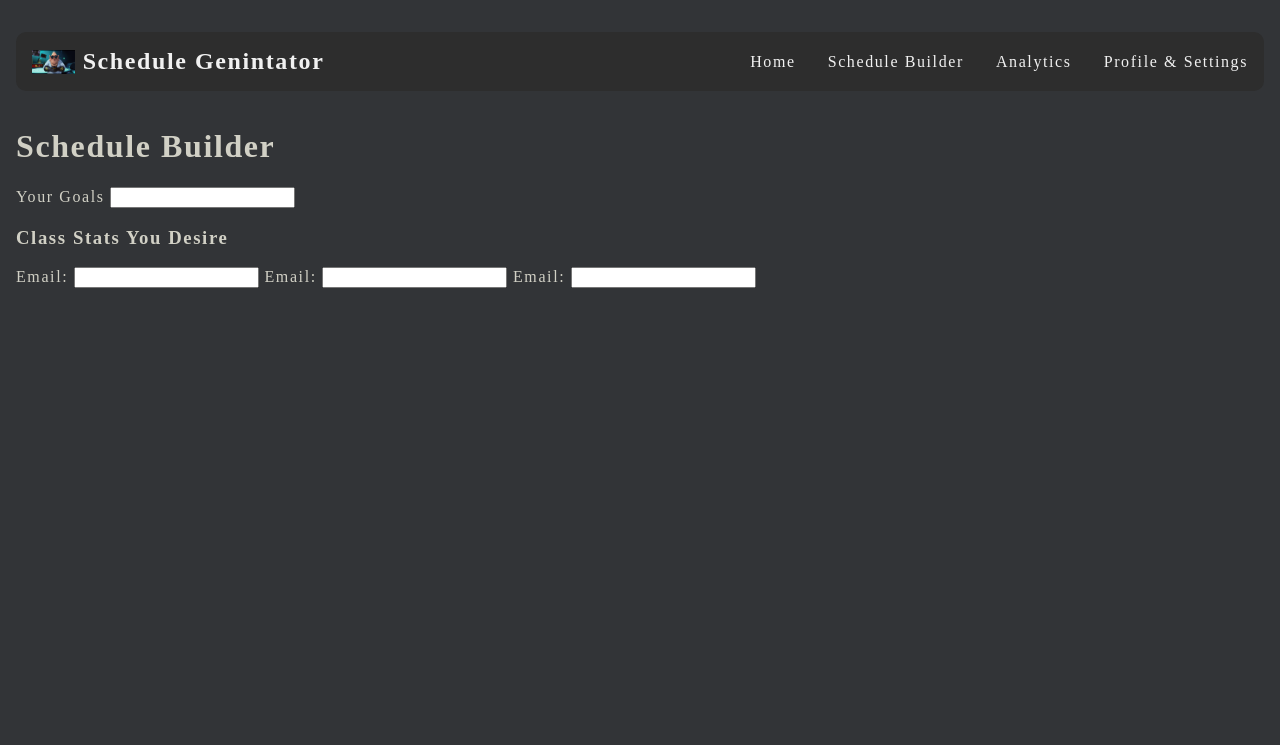
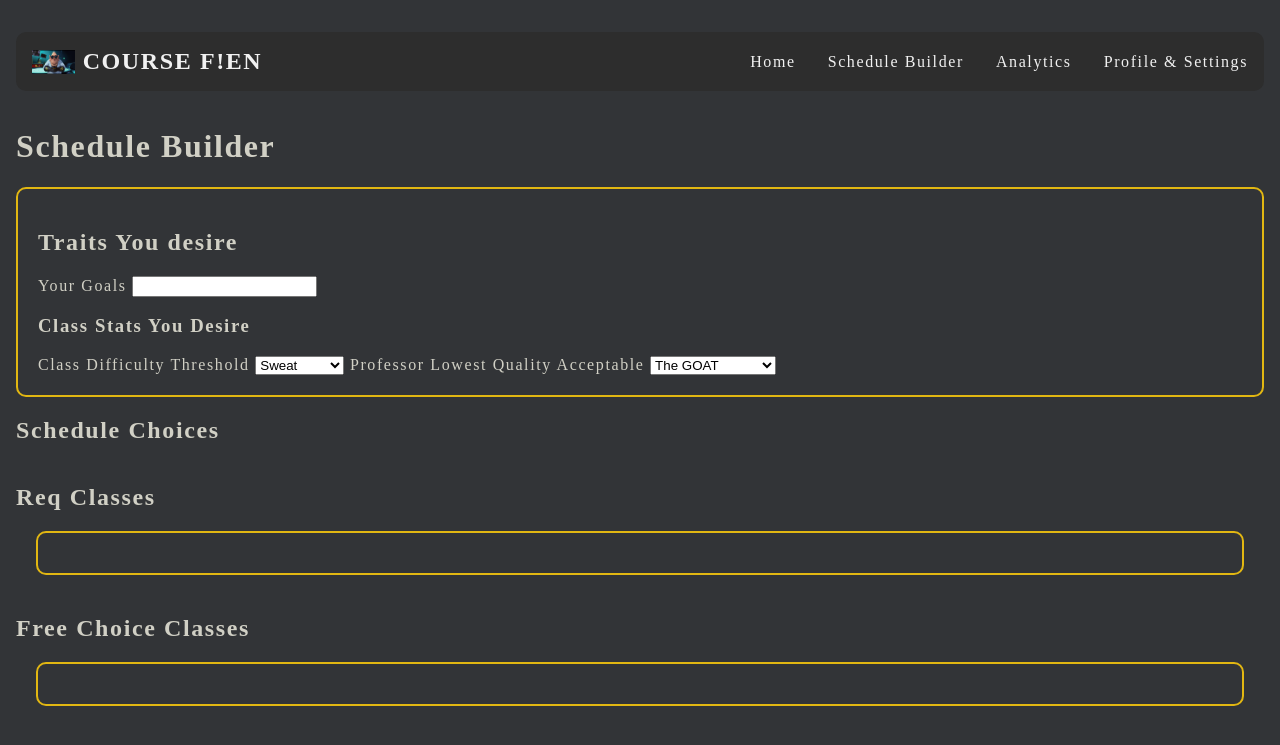
Before and after one commit to WilliamBizier/DandyHacks, a Flask app: template templates/pages/scheduleBuilder.html in a window 1280 px wide. Shown: the top 745 px of the page. Run offline with Flask 3, Linux system fonts and the light colour scheme; the template is opened without the code that fills it, so the values that code supplies are empty.

```diff
--- a/courses_lectures.csv
+++ b/courses_lectures.csv
@@ -1,4 +1,4 @@
-Code,Title,Credits,Prereqs,Day,Begin,End,Division,Term
+Code,Title,Credits,Prereqs,Day,Begin,End,Division,Term, professor
 WRTG 105-04,What Is Human Nature?,4.0,,MW,1230 PM,145 PM,WRTG,Fall,Adam Stauffer
 WRTG 105-06,"Being Homo Sapiens: The Brain, The Mind, The Heart and Full Catastrophe",4.0,,TR,1230 PM,145 PM,WRTG,Fall,Stella Wang
 WRTG 105-08,Video Games & Play,4.0,,MW,200 PM,315 PM,WRTG,Fall,Kristana Textor
--- a/server.py
+++ b/server.py
@@ -112,8 +112,6 @@ def signup():
             else:
                 classes[dept] = [course]
 
-
-
         # Error handling
         if password != password_confirm or not password:
             print("whoops 4")
@@ -144,7 +142,6 @@ def signup():
             response.headers['X-Content-Type-Options'] = 'nosniff'
             return response
 
-
         # Escape and add user to database
         username = html.escape(username)
         if database.add_user(username, password, email, major, classes):
@@ -169,7 +166,7 @@ def dashboard():
     token = request.cookies.get('auth', None)
     if (token != None and database.check_token(token=token)):
         user = database.get_user_by_token(token=token)
-        return render_template('/pages/dashBoard.html', username = user.username)
+        return render_template('/pages/dashBoard.html', username=user.username)
     else:
         response = make_response(redirect(url_for('index', _external=True)))
         response.set_cookie('auth', '', max_age=0)
@@ -187,24 +184,30 @@ def profile():
         response.set_cookie('auth', '', max_age=0)
         return response
 
+
 @app.route('/schedulebuilder')
 def schedulebuilder():
     token = request.cookies.get('auth', None)
-    if (token != None and database.check_token(token=token)):
-        user = database.get_user_by_token(token=token)
-        return render_template('/pages/scheduleBuilder.html')
-    else:
+    if token == None and database.check_token(token=token) == False:
         response = make_response(redirect(url_for('index', _external=True)))
         response.set_cookie('auth', '', max_age=0)
         return response
 
+    else:
+        if request.method == 'GET':
+            return render_template('/pages/scheduleBuilder.html')
 
-@app.route('/inputClasses')
-def inputclasses():
-    pass
+        if request.method == 'POST':
+            user = database.get_user_by_token(token=token)
+            # preprossing
 
-@app.route('/gptFunc')
-def gptFunc():
-    pass
+            # GPT
+
+            # Rate My Professor
+
+            # class outputs for schedule
+
+            # re-render the page with new class cards
+
 
 app.run(debug=True, host='127.0.0.1', port=8080)
--- a/static/CSS-pages/dashBoard.css
+++ b/static/CSS-pages/dashBoard.css
@@ -1,18 +1,4 @@
 @import url('../global.css');
-
-body {
-    background-color: var(--background);
-    color: var(--text-main);
-    font-family: Jetbrains-Light;
-    letter-spacing: .1rem;
-    margin: 0;
-    display: flex;
-    justify-content: center;
-    align-items: flex-start;
-    min-height: 100vh;
-    padding: 1rem;
-    box-sizing: border-box;
-  }
 
 
 /* tablet */
--- a/static/CSS-pages/scheduleBuilder.css
+++ b/static/CSS-pages/scheduleBuilder.css
@@ -0,0 +1,31 @@
+@import url('../global.css');
+
+
+
+.gigaForm{
+    border-radius: 10px;
+    border-color: var(--accent-color);
+    border-width: 2px;
+    border-style: solid;
+    padding: 20px;
+}
+
+.scheduleOutputMain{
+    display: flex;
+    flex-direction: column;
+
+}
+.scheduleThing{
+    margin: 20px;
+
+}
+
+
+
+/* tablet */
+@media only screen and (max-width: 900px) {
+}
+
+/* phone */
+@media only screen and (max-width: 600px) {
+}
--- a/static/global.css
+++ b/static/global.css
@@ -13,7 +13,6 @@
     --header3: 20;
     --text: 30;
     --subText: 28;
-
 
 }
 
--- /dev/null
+++ b/templates/components/classCards.html
@@ -0,0 +1,14 @@
+<link rel="stylesheet" href="{{ url_for('static', filename='../CSS-components/classCards.css') }}">
+<div class='classCard'>
+    <h2>{{className}}</h2>
+    <h3>Power Ranking: {{score}}</h3>
+    <h3>Professor: {{professor}}</h3>
+    <p>Ranking: {{ranking}}</p>
+    <p>Difficulty: {{diff}}</p>
+    <p>Would Take Agian: {{wta}}</p>
+    <h3>Class Info</h3>
+    <p>Start: {{start}}</p>
+    <p>End: {{end}}</p>
+    <p>Term: {{term}}</p>
+
+</div>
--- a/templates/components/navBar.html
+++ b/templates/components/navBar.html
@@ -2,7 +2,7 @@
 <nav class="navbar">
     <div class="logo">
         <img src="{{ url_for('static', filename='/assets/images/Dr-Nefario.png') }}">
-        <span>Schedule Genintator</span>
+        <span>COURSE F!EN</span>
     </div>
     <div class="nav-links">
         <a href="{{ url_for('dashboard') }}" class="{% if active_page == 'dashboard' %}active{% endif %}">
--- a/templates/pages/scheduleBuilder.html
+++ b/templates/pages/scheduleBuilder.html
@@ -5,7 +5,7 @@
         <meta charset="UTF-8">
         <meta name="viewport" content="width=device-width, initial-scale=1.0">
         <title>balls</title>
-        <link rel="stylesheet" href="static/CSS-pages/dashBoard.css">
+        <link rel="stylesheet" href="static/CSS-pages/scheduleBuilder.css">
 
     </head>
 
@@ -17,25 +17,68 @@
 
             <div>
                 <!-- class stats forms -->
-                <form action="{{url_for('signup')}}" method="POST" class='gigaForm'>
-                    <label for="goals">Your Goals</label>
-                <input type="text" id="goals" name="goals" required>
 
-                <h3> Class Stats You Desire </h3>
-                <label for="email">Email:</label>
-                <input type="text" id="email" name="email" required>
-                <label for="email">Email:</label>
-                <input type="text" id="email" name="email" required>
-                <label for="email">Email:</label>
-                <input type="text" id="email" name="email" required>
+                <div class="gigaForm">
+                    <h2>Traits You desire</h2>
+                    <form action="{{url_for('schedulebuilder')}}" method="POST">
+                        <label for="goals">Your Goals</label>
+                        <input type="text" id="goals" name="goals" required>
 
+                        <h3> Class Stats You Desire </h3>
+                        <label for="classDiff">Class Difficulty
+                            Threshold</label>
+                        <select id="classDiff" name="major" required>
+                            <option value="5">Sweat</option>
+                            <option value="4">Hard</option>
+                            <option value="3">Medium</option>
+                            <option value="2">Easy</option>
+                            <option value="1">Brain Dead</option>
+                        </select>
 
+                        <label for="profQuality">Professor Lowest Quality
+                            Acceptable</label>
+                        <select id="profQuality" name="major" required>
+                            <option value="5">The GOAT</option>
+                            <option value="4">Great</option>
+                            <option value="3">Okay</option>
+                            <option value="2">no comment</option>
+                            <option value="1">un dying hatrated</option>
+                        </select>
 
+                    </form>
+                </div>
 
-                </form>
+                <!-- schedule output -->
+                <div>
+                    <h2>Schedule Choices</h2>
+                    <div class="scheduleOutputMain">
+                        <div>
+                            <h2>Req Classes</h2>
+                            <div class="gigaForm scheduleThing">
+                            </div>
 
+                        </div>
+                        <div>
+                            <h2>Free Choice Classes </h2>
+                            <div class="gigaForm scheduleThing">
 
+                            </div>
+                        </div>
+                    </div>
 
+                </div>
+
+                <!-- {% set score = "69" %}
+                {% set className = "Meat Riding" %}
+                {% set professor = "KSI" %}
+                {% set ranking = "1st" %}
+                {% set diff = "alot" %}
+                {% set wta = "nawh" %}
+                {% set start = "early" %}
+                {% set end = "late" %}
+                {% set term = "late" %}
+
+                {% include '/components/classCards.html' %} -->
 
             </body>
 
```
Also changed, not shown: database.py (+27 -1 lines), static/CSS-components/classCards.css (added, +27 -0 lines).
